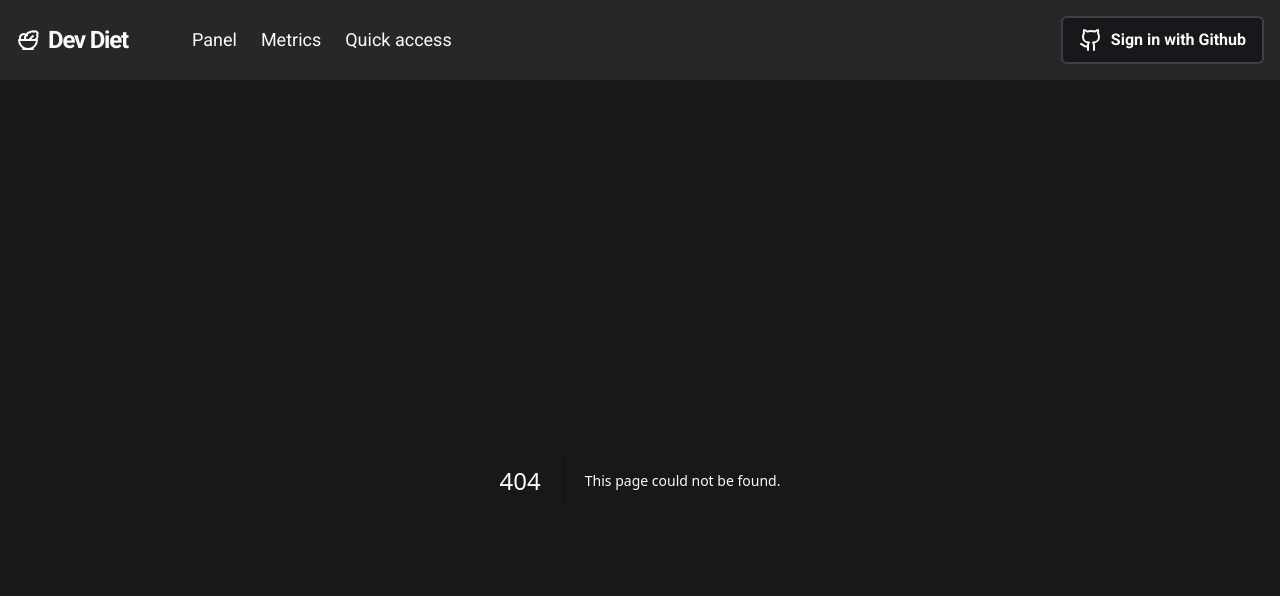
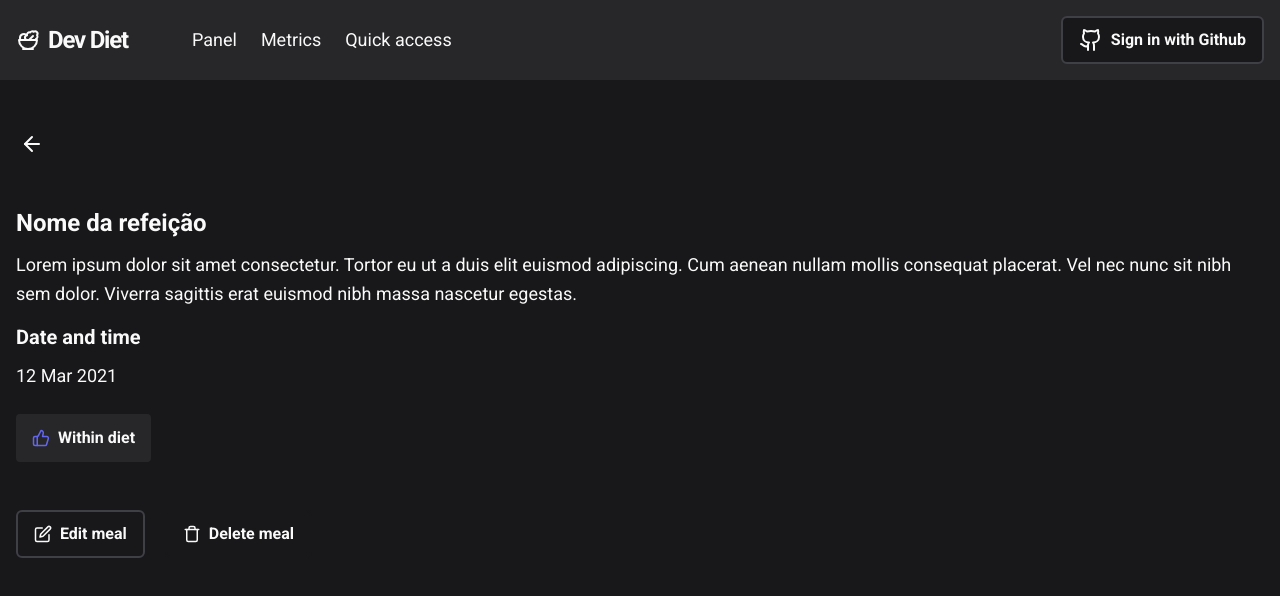
Before and after one commit to gustavosalviato/dev-diet-web, a Next.js app: page /meal/1 in a window 1280 px wide. Before the commit this address had no page. Shown: the top 596 px of the page. Built offline with nearby package versions, Linux system fonts and the light colour scheme.

Commit message:
feat: meal slug page & delete meal modal

```diff
--- a/package.json
+++ b/package.json
@@ -9,6 +9,7 @@
     "lint": "next lint"
   },
   "dependencies": {
+    "@radix-ui/react-alert-dialog": "^1.0.4",
     "@radix-ui/react-dialog": "^1.0.4",
     "@radix-ui/react-radio-group": "^1.1.3",
     "@types/node": "20.3.2",
--- /dev/null
+++ b/src/app/meal/[slug]/page.tsx
@@ -0,0 +1,37 @@
+import { Button } from '@/components/Button'
+import { DeleteMealModal } from '@/components/DeleteMealModal'
+import { ArrowLeft, Edit, ThumbsUp } from 'lucide-react'
+import Link from 'next/link'
+
+export default function MealSlugPage() {
+  return (
+    <main className="max-w-7xl px-4 mx-auto w-full">
+      <div className="flex flex-col mt-12 items-start">
+        <Link href="/panel" className='w-8 h-8 border-2 border-transparent rounded flex items-center justify-center hover:border-zinc-700 duration-300 transition-colors'>
+          <ArrowLeft />
+        </Link>
+
+        <h2 className='font-bold leading-tight text-2xl mt-12'>Nome da refeição</h2>
+
+        <p className='mt-3 leading-relaxed text-lg'>Lorem ipsum dolor sit amet consectetur. Tortor eu ut a duis elit euismod adipiscing. Cum aenean nullam mollis consequat placerat. Vel nec nunc sit nibh sem dolor. Viverra sagittis erat euismod nibh massa nascetur egestas.</p>
+
+        <h3 className='leading-tight text-xl font-bold mt-4'>Date and time</h3>
+        <p className='text-lg mt-3'>12 Mar 2021</p>
+
+
+
+
+        <div className='flex items-center justify-center mt-6 font-semibold gap-2 min-w-[7.5rem] px-4 h-12 bg-zinc-800 rounded select-none'>
+          <ThumbsUp size={18} className='text-indigo-500' />
+          Within diet
+        </div>
+
+
+        <div className='flex items-center gap-5 mt-12'>
+          <Button text='Edit meal' size='large' variant='secondary' icon={<Edit size={18} />} />
+          <DeleteMealModal />
+        </div>
+      </div>
+    </main>
+  )
+}
--- a/src/components/Button/index.tsx
+++ b/src/components/Button/index.tsx
@@ -3,7 +3,7 @@ import { clsx } from 'clsx'
 
 interface ButtonProps extends ButtonHTMLAttributes<HTMLButtonElement> {
   icon?: ReactNode
-  text: string
+  text?: string
   variant: 'primary' | 'secondary' | 'tertiary'
   size: 'medium' | 'large'
 }
@@ -17,7 +17,7 @@ export const Button = forwardRef<HTMLButtonElement, ButtonProps>(
         className={clsx('rounded-md font-semibold min-w-120 px-4 flex items-center justify-center gap-2 text-zinc-50 cursor-pointer transition-all duration-300', className, {
           'text-zinc-900 bg-zinc-100 hover:bg-zinc-100/80': variant === 'primary',
           'bg-zinc-900 border-2 border-zinc-700 hover:border-zinc-100': variant === 'secondary',
-          'bg-transparent border-2 border-zinc-900 hover:bg-zinc-900': variant === 'tertiary',
+          'bg-transparent border-2 border-zinc-900 hover:bg-zinc-900 hover:border-gray-800 ': variant === 'tertiary',
           'h-9': size === 'medium',
           'h-12': size === 'large'
         })}
--- /dev/null
+++ b/src/components/DeleteMealModal/index.tsx
@@ -0,0 +1,56 @@
+'use client'
+
+import * as AlertDialog from '@radix-ui/react-alert-dialog'
+import { Button } from '../Button'
+import { Trash } from 'lucide-react'
+import { Dialog } from '@radix-ui/react-dialog'
+
+export function DeleteMealModal() {
+  return (
+    <AlertDialog.Root>
+      <AlertDialog.Trigger asChild>
+        <Button
+          text='Delete meal'
+          size='large'
+          variant='tertiary'
+          icon={<Trash size={18} />}
+        />
+      </AlertDialog.Trigger>
+      <AlertDialog.Portal />
+      <AlertDialog.Overlay className='inset-0 w-screen h-screen bg-black/75 z-20 fixed' />
+
+      <AlertDialog.Content className='bg-zinc-800 p-6 rounded-sm border border-zinc-700 z-[21] fixed translate-x-[-50%] translate-y-[-50%] top-[50%] left-[50%] max-w-lg w-full flex flex-col'>
+
+
+        <form className='flex flex-col'>
+          <AlertDialog.Title className='text-xl font-bold leading-tight'>
+            Are you absolutely sure?
+          </AlertDialog.Title>
+
+          <AlertDialog.Description className='mt-3 leading-relaxed text-lg'>
+            This action cannot be undone. This will permanently delete your meal.
+          </AlertDialog.Description>
+        </form>
+
+        <div className='flex items-center gap-5 justify-end'>
+          <AlertDialog.Cancel asChild>
+            <Button
+              size='large'
+              variant='tertiary'
+              text='Cancel'
+            />
+          </AlertDialog.Cancel>
+
+          <AlertDialog.Action asChild>
+            <Button
+              onClick={() => console.log('teste')}
+              size='large'
+              variant='secondary'
+              text='Yes, delete meal'
+            />
+          </AlertDialog.Action>
+        </div>
+      </AlertDialog.Content>
+    </AlertDialog.Root>
+  )
+}
```
Also changed, not shown: 1 other file (tests, documents, lock files or other folders).
